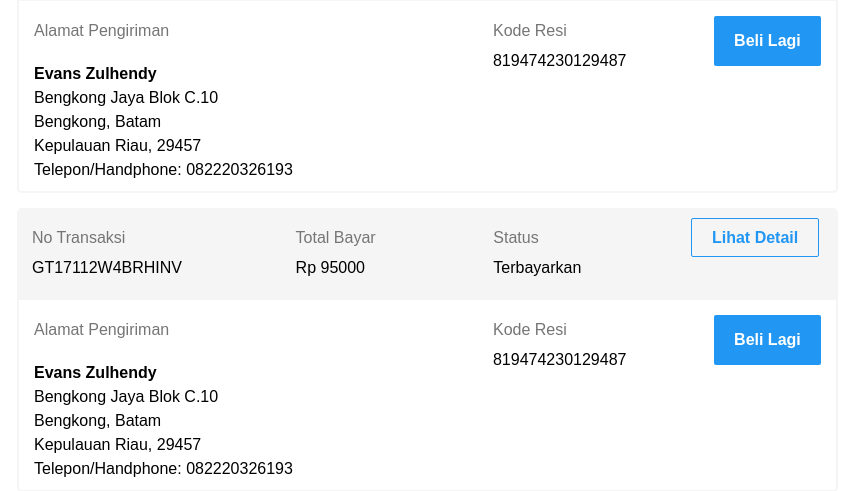
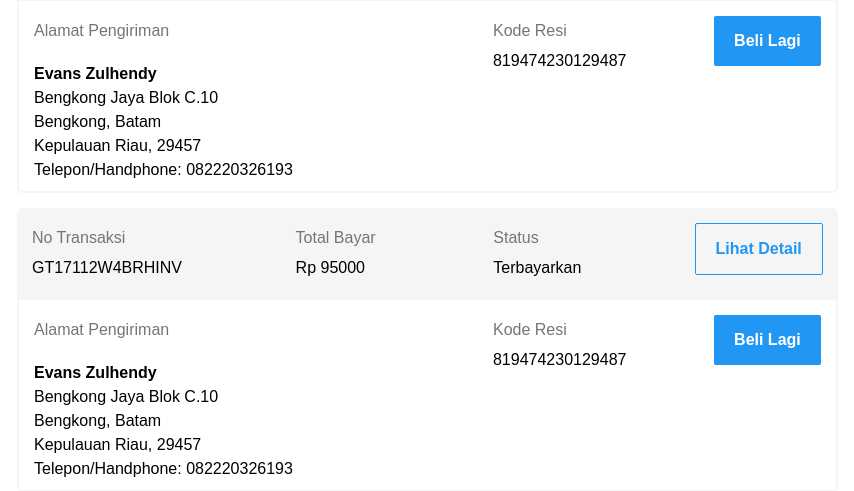
Before and after one commit to evanszul/gelartikar, a PHP site: page /gelartikar/transaksi_user.php in a window 1280 px wide. Shown: the part 965-1456 px from the top of the page, without its empty margins (345-1199 px from the left). Run offline with PHP 8.4, Linux system fonts and the light colour scheme; a user stored in the database is signed in; data comes from the database, SQL or seed files in the repository.

Commit message:
transaksi

```diff
--- a/transaksi_user.php
+++ b/transaksi_user.php
@@ -517,7 +517,7 @@ include 'sistem/cek_login.php';
         Terbayarkan
       </div>
       <div class="col2">
-        <a class="button2 button-transaksi" href="#">Lihat Detail</a>
+        <a class="button2 button-transaksi pull-right" href="#">Lihat Detail</a>
       </div>
     </div>
     <div class="box-transaksi-body">
```
